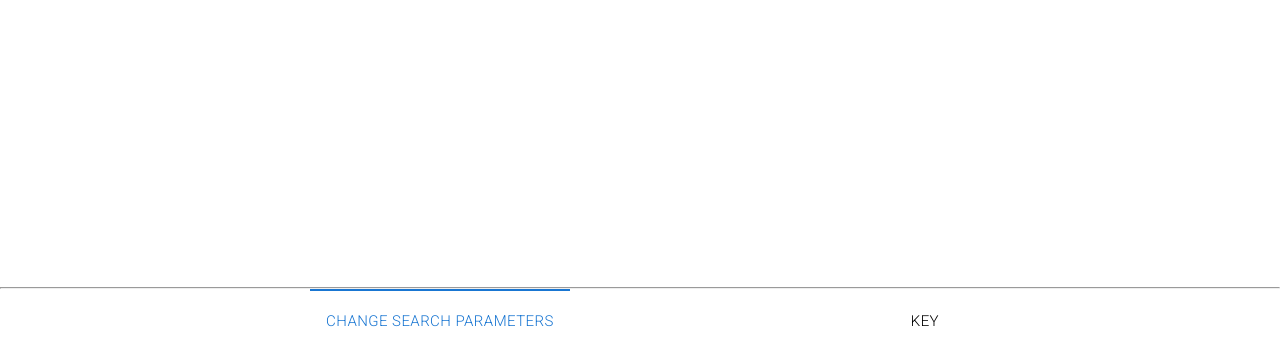
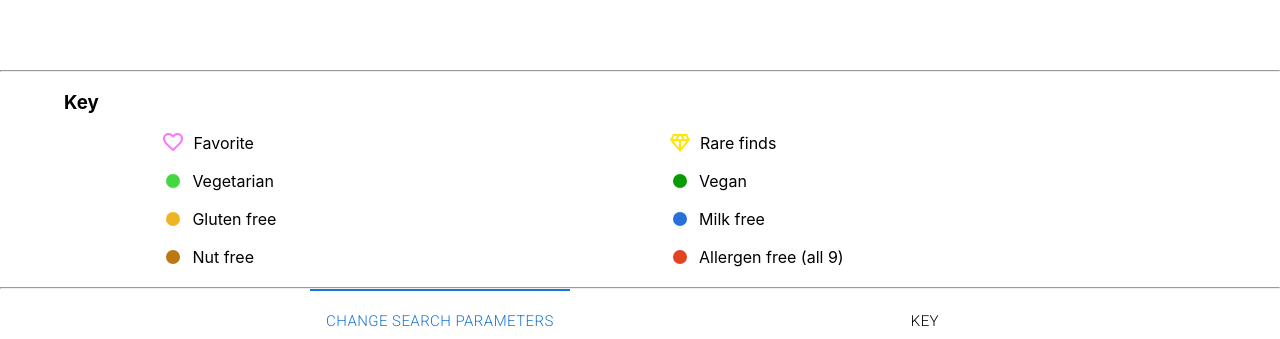
Before and after one commit to lucasdmaley/tufts-dining, a React (Create React App) app in the folder client/: page / in a window 1280 px wide. Shown: the part 447-786 px from the top of the page. Built offline with nearby package versions, Linux system fonts and the light colour scheme; no server answers.

Commit message:
added icons to key

```diff
--- a/client/package.json
+++ b/client/package.json
@@ -6,6 +6,7 @@
     "@emotion/react": "^11.7.1",
     "@emotion/styled": "^11.6.0",
     "@fontsource/roboto": "^4.5.1",
+    "@mui/icons-material": "^5.3.0",
     "@mui/material": "^5.2.7",
     "@testing-library/jest-dom": "^5.16.1",
     "@testing-library/react": "^12.1.2",
--- a/client/src/components/Key.js
+++ b/client/src/components/Key.js
@@ -14,13 +14,13 @@ const Key = () => {
                     <h3>Key</h3>
                 </Grid>
                 <Grid item xs={5} className="Allergens" justifyContent="flex-start">
-                    <KeyItem value="Favorite" color="Pink"/>
+                    <KeyItem value="Favorite" color="Pink" icon="heart"/>
                     <KeyItem value="Vegetarian" color="LightGreen"/>
                     <KeyItem value="Gluten free" color="LightBrown"/>
                     <KeyItem value="Nut free" color="Brown"/>
                 </Grid>
                 <Grid item xs={6} className="Allergens">
-                    <KeyItem value="Rare finds" color="Gold"/>
+                    <KeyItem value="Rare finds" color="Gold" icon="star"/>
                     <KeyItem value="Vegan" color="Green"/>
                     <KeyItem value="Milk free" color="Blue"/>
                     <KeyItem value="Allergen free (all 9)" color="Red"/>
--- a/client/src/components/KeyItem.css
+++ b/client/src/components/KeyItem.css
@@ -5,14 +5,33 @@
     /* background-color: green; */
 }
 
+/* Circle Colors */
 .LightGreen { background-color: #45D742; }
 .Red { background-color: #E24421; }
 .Green { background-color: #099B06; }
 .Blue { background-color: #296FD9; }
 .LightBrown { background-color: #EDB423; }
 .Brown { background-color: #BB7813; }
-.Gold { background-color: #FFE605; }
-.Pink { background-color: #FC74FF}
+
+/* Icon Colors / sizing */
+.Gold {
+    color: #FFE605;
+    font-size: 20;
+    position: relative;
+    right: 5px;
+    top: 2px;
+}
+.Pink {
+    color: #FC74FF;
+    position: relative;
+    right: 5px;
+    top: 1px;
+}
+
+.IconShift {
+    position: relative;
+    right: 9px;
+}
 
 #KeyItem {
     height: 50px;
--- a/client/src/components/KeyItem.js
+++ b/client/src/components/KeyItem.js
@@ -1,20 +1,36 @@
 import React from "react";
 import Box from '@mui/material/Box';
 import Grid from '@mui/material/Grid';
+import FavoriteBorderIcon from '@mui/icons-material/FavoriteBorder';
+import DiamondOutlinedIcon from '@mui/icons-material/DiamondOutlined';
 import "./KeyItem.css";
+
+const IconConditional = (props) => {
+    if (props.icon === "heart") {
+        return <FavoriteBorderIcon className="Pink"/>;
+    } else if (props.icon === "star") {
+        return <DiamondOutlinedIcon className="Gold"/>
+    }
+    return <div className={props.circleClass}></div>;
+}
 
 const KeyItem = (props) => {
     let circleClass = "Circle ";
     circleClass += props.color;
 
+    let textShift = "";
+    if (props.icon === "heart" || props.icon ==="star") {
+        textShift = "IconShift";
+    }
+
     return (
         <Box id="KeyItem">
             <Grid container spacing={1.5} alignItems="center">
                 <Grid item>
-                    <div className={circleClass}></div>
+                    <IconConditional circleClass={circleClass} icon={props.icon}/>
                 </Grid>
                 <Grid item>
-                    <p>{props.value}</p>
+                    <p className={textShift}>{props.value}</p>
                 </Grid>
             </Grid>
         </Box>
--- a/client/src/state.js
+++ b/client/src/state.js
@@ -20,7 +20,7 @@ export const getAppState = selector({
 export const keyState = atom({
     key: 'keyState',
     default: {
-        key: false
+        key: true
     }
 })
 
```
Also changed, not shown: 1 other file (tests, documents, lock files or other folders).
